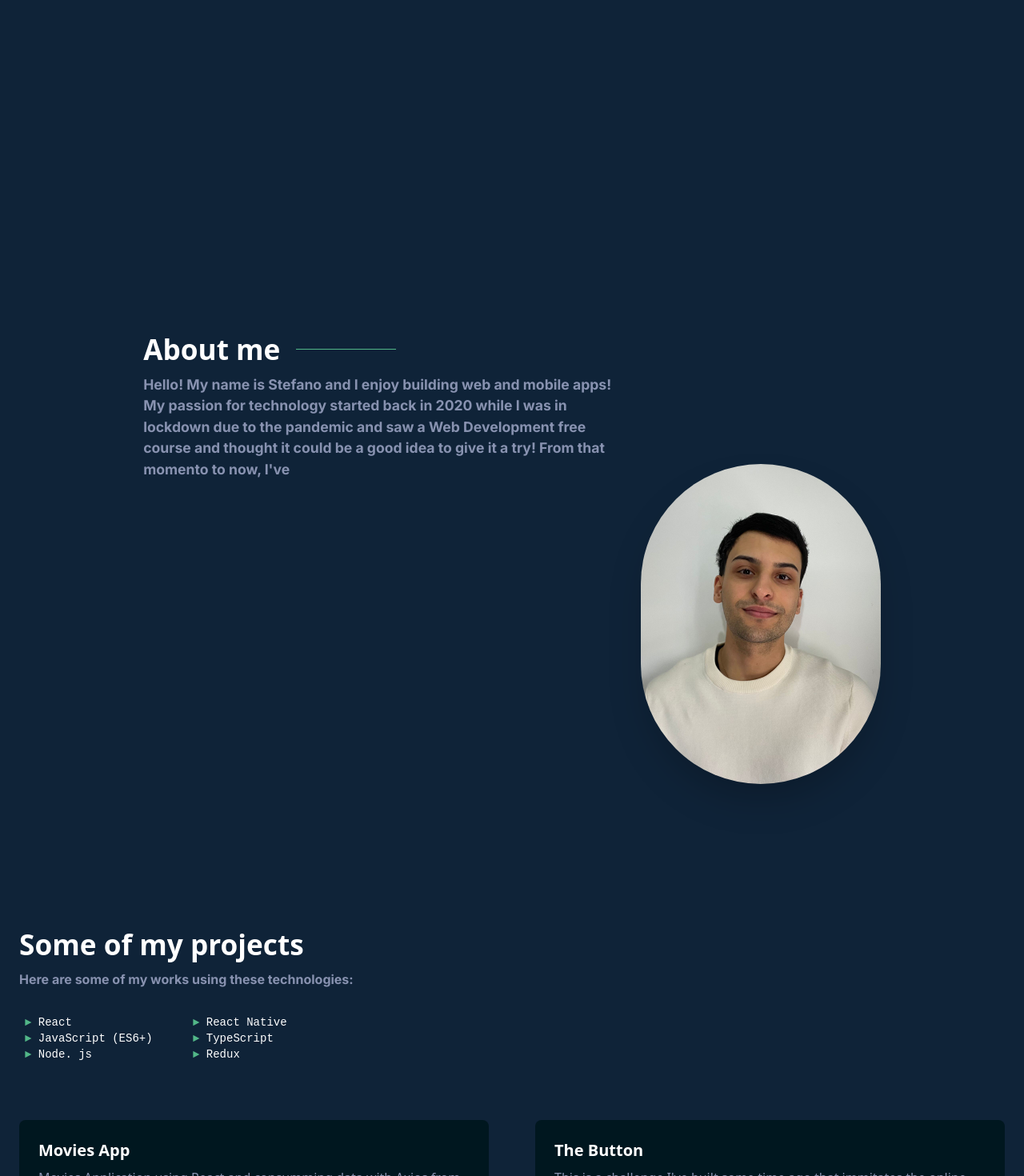
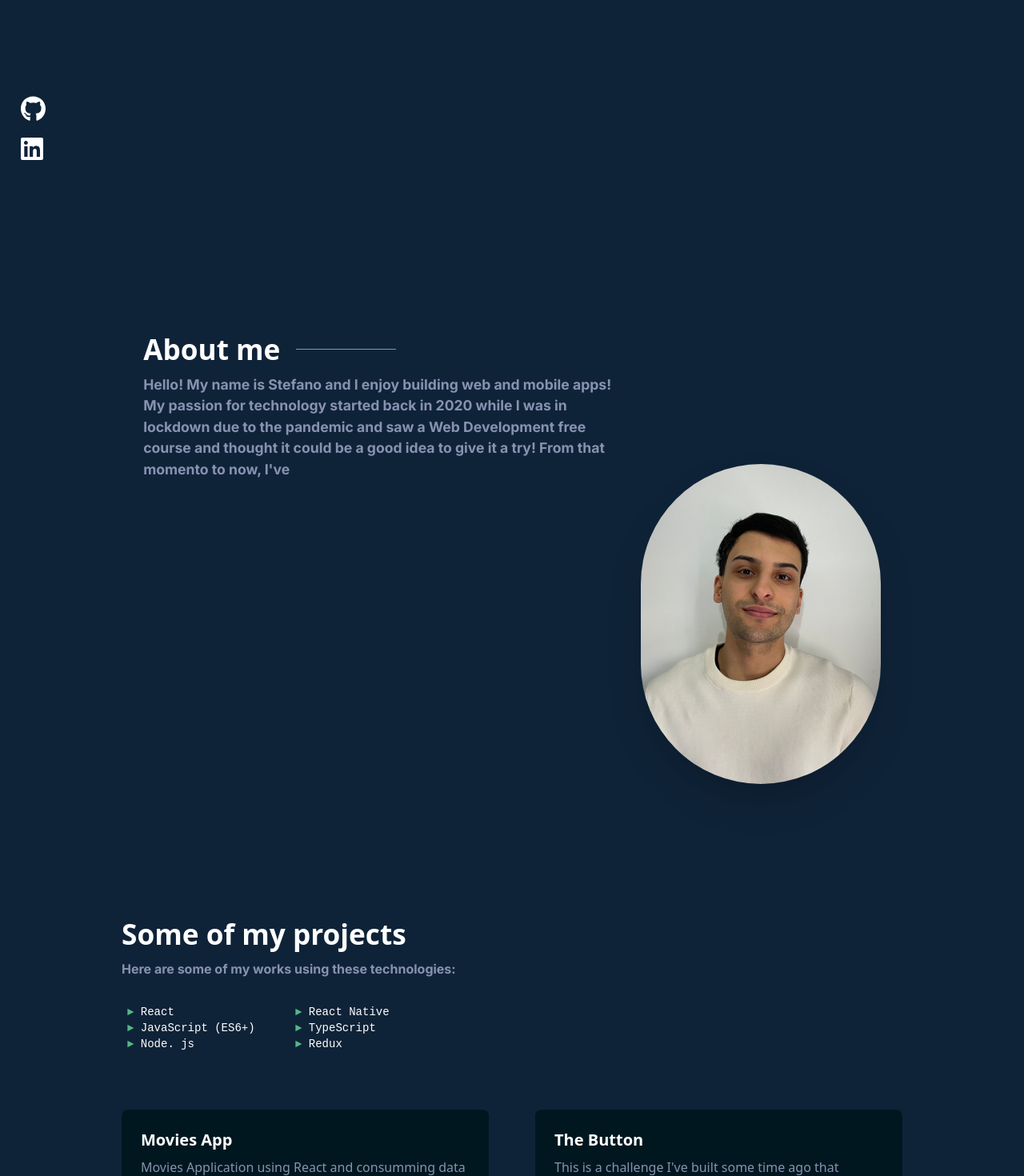
Before and after one commit to StefanoCutri/portfolio, a React (Create React App) app: page / in a window 1280 px wide. Shown: the part 580-2050 px from the top of the page at 80% size. Built offline with nearby package versions, Linux system fonts and the light colour scheme.

Commit message:
change socials style

```diff
--- a/src/components/Contact.js
+++ b/src/components/Contact.js
@@ -6,8 +6,8 @@ import { faGithub, faLinkedin } from "@fortawesome/free-brands-svg-icons";
 
 export const Contact = () => {
   return (
-    <div className="info-container" id="contact">
-      <div className="flex flex-row items-center justify-center mb-3 pt-[25%]">
+    <div className="info-container relative" id="contact">
+      <div className="flex flex-row items-center justify-center mb-3 pt-[25%] contact-info">
         <h2 className="font-bold text-2xl">Get in touch</h2>
       </div>
       <div className="flex flex-row justify-center items-center mt-6">
@@ -44,9 +44,9 @@ export const Contact = () => {
           <button className="button type3">Let's talk!</button>
         </a>
       </div>
-      <div className="flex flex-col items-center justify-end h-[20%]">
-        <div className="flex flex-row justify-evenly pb-3">
-          <a href="https://github.com/stefanocutri" className="pr-5">
+      <div className="flex flex-col items-center justify-end h-[10%] social-links">
+        <div className="flex flex-row justify-evenly pb-3 socials-container">
+          <a href="https://github.com/stefanocutri" className="pb-3">
             <FontAwesomeIcon
               icon={faGithub}
               color="white"
@@ -63,11 +63,6 @@ export const Contact = () => {
             />
           </a>
         </div>
-        <a href="https://github.com/StefanoCutri/portfolio">
-          <p className="text-white font-mono text-sm social-link">
-            Designed and Developed by Stefano Cutri
-          </p>
-        </a>
       </div>
     </div>
   );
--- a/src/components/Skills.js
+++ b/src/components/Skills.js
@@ -7,6 +7,7 @@ import "../styles/skills.css";
 export const Skills = () => {
   return (
     <div id="skills" className="pb-20 py-3">
+      <div className="skills-container">
         <div className="flex flex-row items-center justify-start pl-[1.5rem] mb-3 pt-[15%] skills-header">
           <h2 className="text-2xl font-bold">Some of my projects</h2>
         </div>
@@ -24,6 +25,7 @@ export const Skills = () => {
           <li className="text-sm tech-item text-white"> Node. js</li>
           <li className="text-sm tech-item text-white"> Redux</li>
         </ul>
+      </div>
       <div className="cards-container">
         {projects.map((project) => (
           <ProjectCard
--- a/src/index.css
+++ b/src/index.css
@@ -1,4 +1,4 @@
-@import url('https://fonts.googleapis.com/css2?family=Inter:wght@700&display=swap');
+@import url("https://fonts.googleapis.com/css2?family=Inter:wght@700&display=swap");
 
 @tailwind base;
 @tailwind components;
@@ -20,14 +20,16 @@
 html,
 body {
   height: 100vh;
+  background-color: var(--main-bg-color);
 }
 
 h2 {
   color: var(--text-white);
 }
 
-p{
-  font-family: 'Calibre','Inter','San Francisco','SF Pro Text',-apple-system,system-ui,sans-serif;
+p {
+  font-family: "Calibre", "Inter", "San Francisco", "SF Pro Text", -apple-system,
+    system-ui, sans-serif;
 }
 
 .info-container {
@@ -35,8 +37,7 @@ p{
 }
 
 @media (min-width: 768px) {
-
-h2{
-  font-size: 2.2rem !important;
+  h2 {
+    font-size: 2.2rem !important;
+  }
 }
-}
--- a/src/styles/contact.css
+++ b/src/styles/contact.css
@@ -111,18 +111,26 @@ input[type=text]:focus{
   color: #FFF;
 }
 
-/* button{
-  background: transparent;
-  color: #FFF;
-  font-family: sans-serif;
-  text-transform: uppercase;
-  letter-spacing: 3px;
-  margin: 20px 0;
-  padding: 10px 30px;
-  border: 2px solid #FFF;
+.social-links{
+position: fixed;
+left: 0;
+bottom: 0;
+padding-left: 2%;
 }
 
-button:hover{
-  background: transparent;
-  border: 2px solid rgba(69, 39, 160, .4);
-} */
+.socials-container{
+  flex-direction: column !important;
+}
+
+@media (min-width: 768px) {
+  form{
+     padding: 2rem 0 0 0;
+  }
+  .contact-info{
+    padding-top: 10% !important;
+  }
+
+  .portfolio-link{
+    font-size: 1.1rem;
+  }
+ }
--- a/src/styles/skills.css
+++ b/src/styles/skills.css
@@ -34,8 +34,11 @@
     margin: 0;
     padding-top: 10%;
     justify-content: start;
-    padding-left: 1.5rem;
     justify-content: start;
+  }
+
+  .skills-container{
+    padding-left: 10%;
   }
 
   .technologies {
@@ -47,6 +50,6 @@
   grid-template-columns: repeat(2, 1fr);
   gap: 0px 10px;
   padding: 0px;
-  padding: 2rem 0;
+  padding: 2rem 10%;
   }
 }
--- a/src/styles/work.css
+++ b/src/styles/work.css
@@ -22,8 +22,7 @@
   }
 
   .work-header {
-    /* justify-content: start;
-    padding-left: 10% !important; */
+    padding-left: 12% !important;
   }
 
   .work-header h2{
@@ -34,6 +33,5 @@
     flex-direction: row;
     align-items: center;
     margin: 0;
-    /* height: 50vh; */
   }
 }
```
Lines whose indentation alone changed are shown as unchanged.
